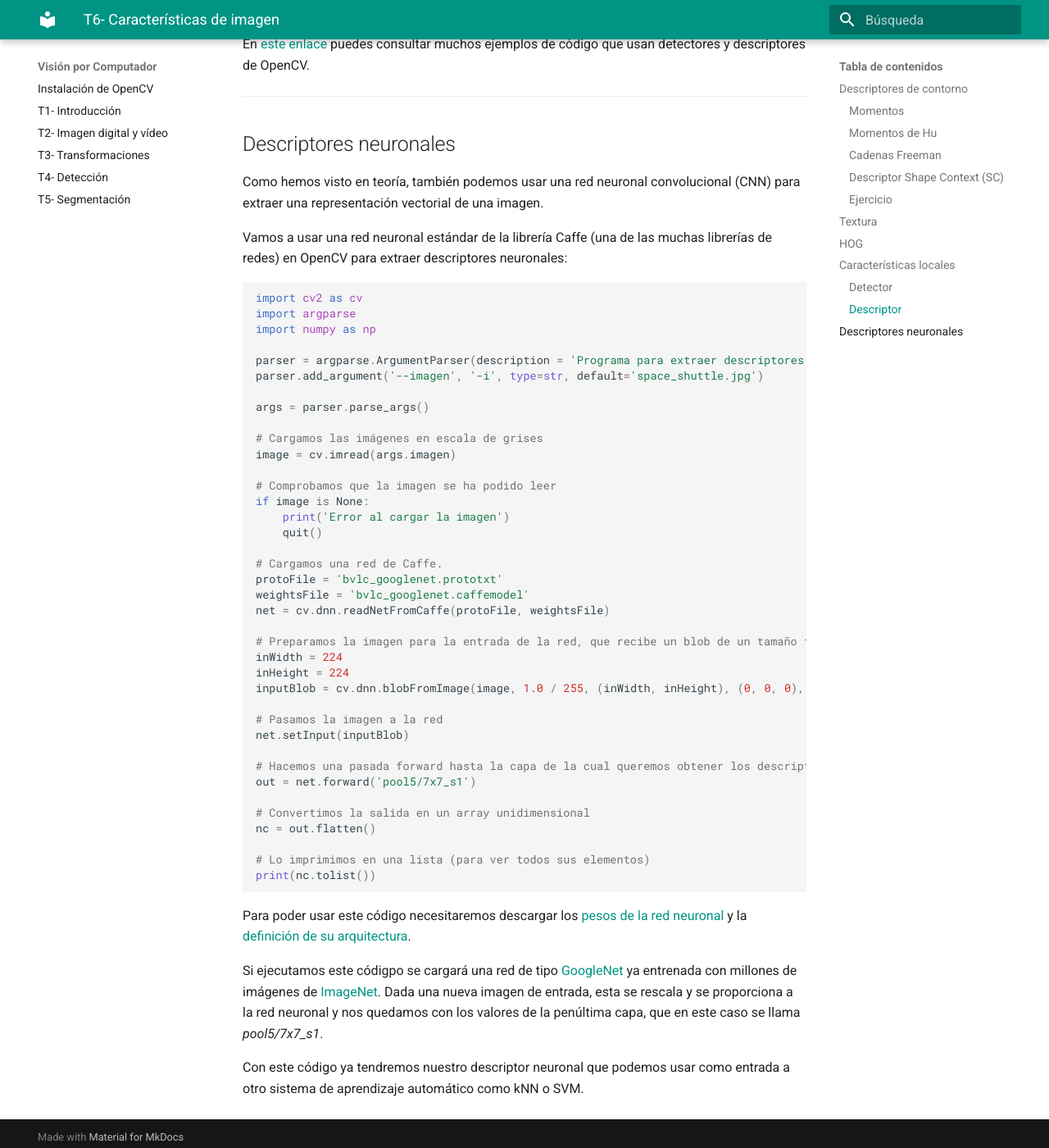
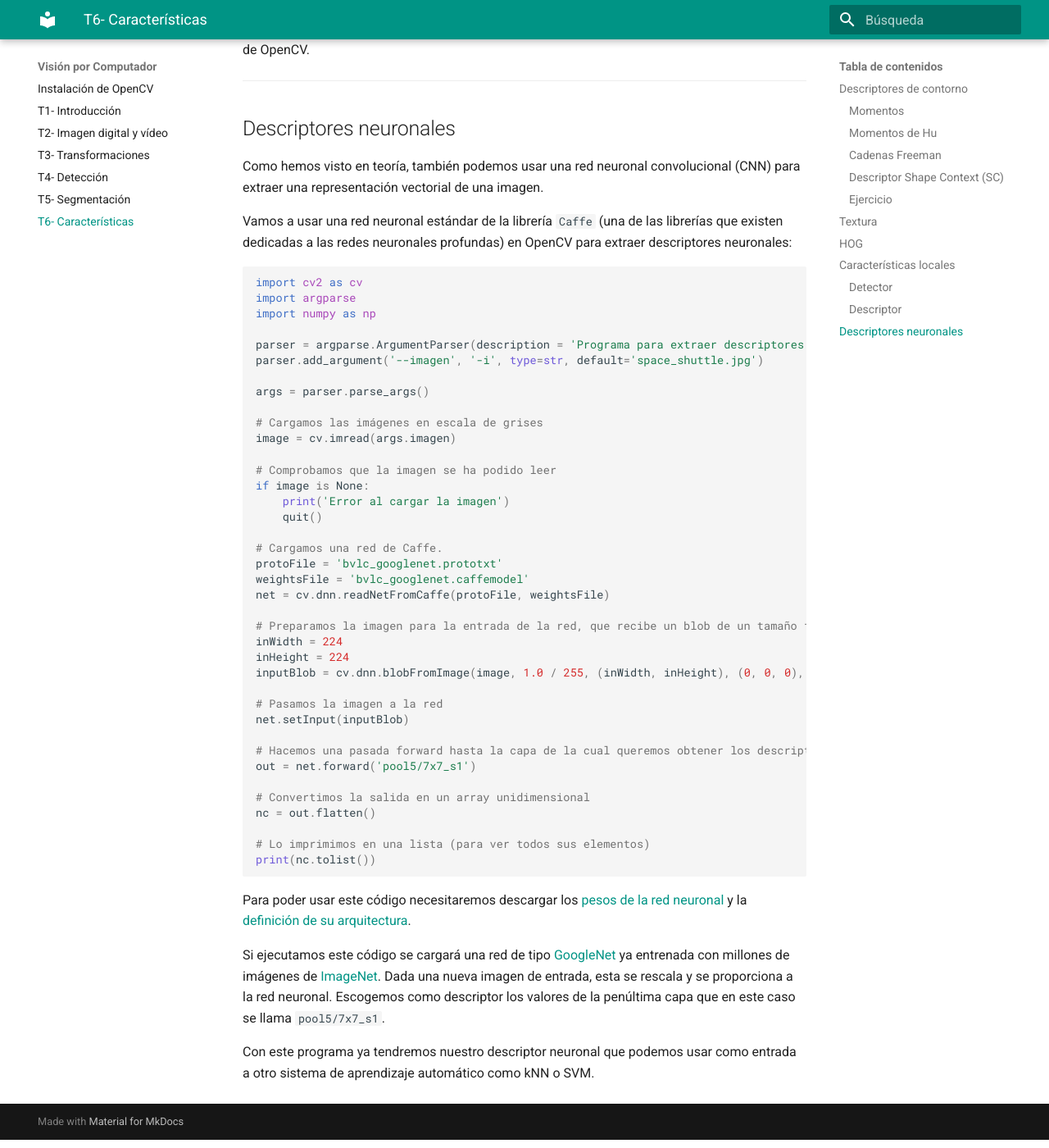
Before and after one commit to pertusa/VisionPorComputador, an MkDocs documentation site: the page built from docs/caracteristicas.md, in a window 1280 px wide and 1400 px high, scrolled down 13719 px. Shown: the whole window at 82% size. Built offline with MkDocs 1.6.1 and Material for MkDocs 9.7.7, drawn with Linux system fonts in a browser that asks for light colours; some of the changed text lies outside the part shown.

Commit message:
Minor changes in features

````diff
--- a/docs/caracteristicas.md
+++ b/docs/caracteristicas.md
@@ -108,7 +108,6 @@
 
 
 def calcularDistancias(queryDescriptors, imgDescriptors):
-
     # Calcular y devolver la distancia entre queryDescriptors e imgDescriptors para las siguientes características:
 
     # TODO: Shape Context
@@ -166,7 +165,7 @@
     queryDescriptors = extractDescriptors(query)
 
     # Para las otras imágenes, calculamos sus descriptores y los comparamos con los de la query
-    for i in range(0,20): # PONEMOS SOLO 10 EN LUGAR DE 20?
+    for i in range(0,20):
         imageIndex = i+1
         # Ignoramos esta imagen si es la misma que la de referencia
         if (imageIndex != indexQuery):
@@ -422,7 +421,7 @@
 
 ### Descriptor
 
-Veamos otro ejemplo, esta vez usando ORB como detector y también como descriptor. En este código, además comparamos los descriptores binarios usando una distancia Hamming. Las correspondencias que devuelve _match_ en la variable _matches_ son las parejas de puntos más similares entre la primera y la segunda imagen.
+Veamos otro ejemplo, esta vez usando ORB como detector y también como descriptor. En este código, además comparamos los descriptores binarios usando una distancia Hamming. Las correspondencias que devuelve `match` en la variable `matches` son las parejas de puntos más similares entre la primera y la segunda imagen.
 
 ```python
 import cv2 as cv
@@ -463,21 +462,21 @@
 cv.waitKey(0)
 ```
 
-Con estas dos imágenes:
+Usando como entrada estas dos imágenes:
 
 ![Pedestrian 1](images/caracteristicas/OSE1cor_1.png)
 
 ![Pedestrian 2](images/caracteristicas/OSE1cor_2.png)
 
-El resultado de la ejecución es el siguiente:
+El resultado de la ejecución sería el siguiente:
 
 ![ORB matches](images/caracteristicas/orb_matches.png)
 
-En este caso hemos usado el método `detectAndCompute`, pero también pueden usarse por separado `detect` y `compute`.
+En este caso hemos utilizado el método `detectAndCompute`, pero también pueden usarse por separado `detect` y `compute`.
 
 Al igual que en el ejemplo anterior, podemos remplazar ORB por SIFT para obtener las correspondencias con ese descriptor. En general, tenemos muchas combinaciones en OpenCV para usar detectores y descriptores, como puede consultarse en el siguiente [listado](https://docs.opencv.org/master/d5/d51/group__features2d__main.html).
 
-SIFT está patentado pero sus derechos de acaban de expirar en 2020 y por tanto ahora puede usarse sin problema en OpenCV. Sin embargo, [SURF](https://docs.opencv.org/master/df/dd2/tutorial_py_surf_intro.html) sigue con derechos de patente vigentes y desde OpenCV4.2 se dejó fuera de la librería ya que su filosofía es que todo lo que contenga sea de código abierto.
+SIFT está patentado pero sus derechos han expirado en 2020 y por tanto ahora puede usarse sin problema en OpenCV. Sin embargo, [SURF](https://docs.opencv.org/master/df/dd2/tutorial_py_surf_intro.html) sigue con derechos de patente vigentes y desde OpenCV4.2 se dejó fuera de la librería ya que su filosofía es que todo lo que contenga sea de código abierto.
 
 En [este enlace](https://github.com/methylDragon/opencv-python-reference/blob/master/02%20OpenCV%20Feature%20Detection%20and%20Description.md) puedes consultar muchos ejemplos de código que usan detectores y descriptores de OpenCV.
 
@@ -488,7 +487,7 @@
 
 Como hemos visto en teoría, también podemos usar una red neuronal convolucional (CNN) para extraer una representación vectorial de una imagen.
 
-Vamos a usar una red neuronal estándar de la librería Caffe (una de las muchas librerías de redes) en OpenCV para extraer descriptores neuronales:
+Vamos a usar una red neuronal estándar de la librería `Caffe` (una de las librerías que existen dedicadas a las redes neuronales profundas) en OpenCV para extraer descriptores neuronales:
 
 ```python
 import cv2 as cv
@@ -533,6 +532,6 @@
 
 Para poder usar este código necesitaremos descargar los [pesos de la red neuronal](http://dl.caffe.berkeleyvision.org/bvlc_googlenet.caffemodel) y la [definición de su arquitectura](https://raw.githubusercontent.com/opencv/opencv_extra/master/testdata/dnn/bvlc_googlenet.prototxt).
 
-Si ejecutamos este códigpo se cargará una red de tipo [GoogleNet](https://ai.google/research/pubs/pub43022) ya entrenada con millones de imágenes de [ImageNet](http://www.image-net.org). Dada una nueva imagen de entrada, esta se rescala y se proporciona a la red neuronal y nos quedamos con los valores de la penúltima capa, que en este caso se llama _pool5/7x7_s1_.
+Si ejecutamos este código se cargará una red de tipo [GoogleNet](https://ai.google/research/pubs/pub43022) ya entrenada con millones de imágenes de [ImageNet](http://www.image-net.org). Dada una nueva imagen de entrada, esta se rescala y se proporciona a la red neuronal. Escogemos como descriptor los valores de la penúltima capa que en este caso se llama `pool5/7x7_s1`.
 
-Con este código ya tendremos nuestro descriptor neuronal que podemos usar como entrada a otro sistema de aprendizaje automático como  kNN o SVM.
+Con este programa ya tendremos nuestro descriptor neuronal que podemos usar como entrada a otro sistema de aprendizaje automático como kNN o SVM.
--- a/mkdocs.yml
+++ b/mkdocs.yml
@@ -8,7 +8,7 @@
 - T3- Transformaciones : 'transformaciones.md'
 - T4- Detección : 'deteccion.md'
 - T5- Segmentación : 'segmentacion.md'
-#- T6- Características : 'caracteristicas.md'
+- T6- Características : 'caracteristicas.md'
 #- T7- Reconocimiento : 'reconocimiento.md'
 
 theme:
````
Also changed, not shown: docs/reconocimiento.md (+1 -1 lines).
